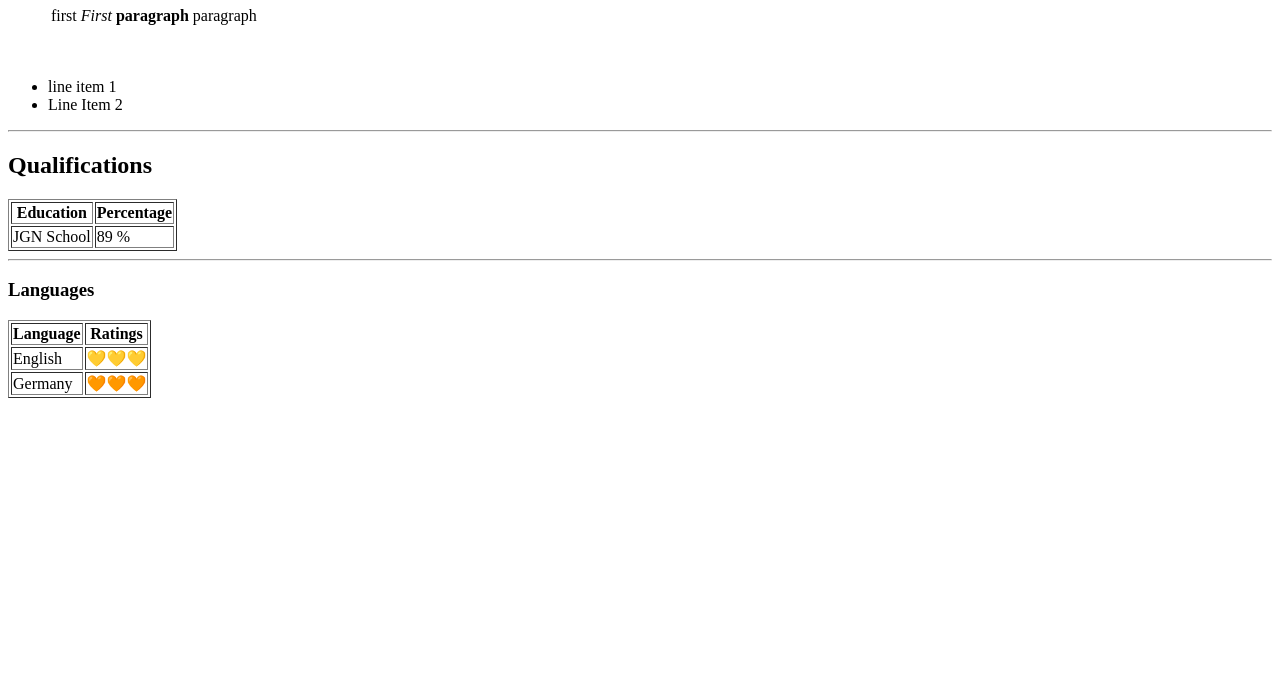
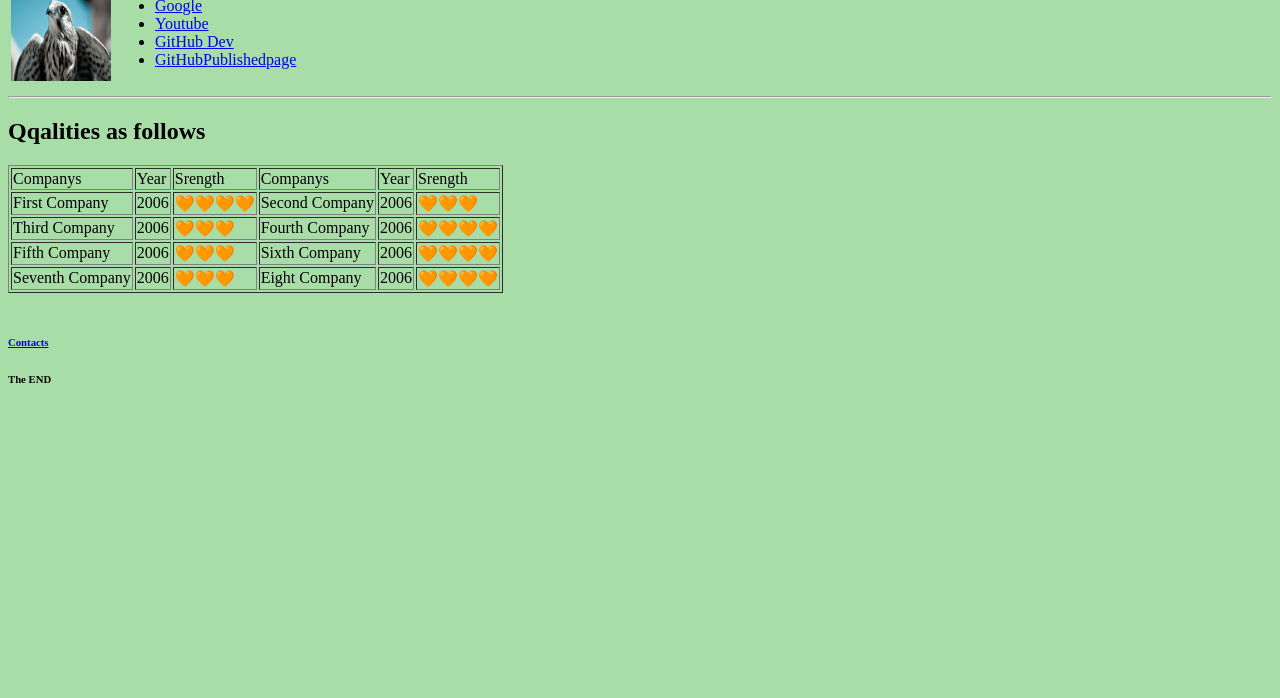
Before and after one commit to subash141984/CV, a plain HTML site: page index.html in a window 1280 px wide. Shown: the part 102-800 px from the top of the page. Drawn offline with Linux system fonts and the light colour scheme.

Commit message:
Add files via upload

```diff
--- a/index.html
+++ b/index.html
@@ -1,44 +1,73 @@
-<!DOCTYPE html>
-<html lang="en" dir="ltr">
-  <head>
-    <meta charset="utf-8">
-    <title>First Own Site</title>
-  </head>
-  <body>
-<table cellspacing="20">
+<!doctype html>
+<html>
+<Title> This is a test websitee </Title>
+<header>
+<h1> This is header 1 <h1>
+</header>
+<Body>
+<table>
 <tr>
-    <td> <img src="test.png" alt=""> </td>
-    <td>     <h1> First header</h1>
-    <p> first <em> First </em> <b> paragraph </b>paragraph </p>  </td>
-  </tr>
-</table>
+<td>
+<link rel="stylesheet" href="sample.css" >
+<img <img class="fit-picture" src="img01.jpg" alt=profilepic" >
+</td>
+<td>
 <ul>
-      <li> line item 1 </li>
-      <li> Line Item 2 </li>
+<li> <a href="https://www.google.com"> Google </a></li>
+<li> <a href="https://www.youtube.com"> Youtube </a> </li>
+<li> <a href="https://github.com/subash141984/CV"> GitHub Dev </a></li>
+<li> <a href="https://subash141984.github.io/CV/"> GitHubPublishedpage </a></li>
 </ul>
-    <hr>
-    <h2> Qualifications </h2>
-        <table cellspacing "10" border="1">
-      <th> Education </th>
-      <th> Percentage </th>
-      <tr>
-        <td> JGN School </td>
-        <td> 89 % </td>
+</td>
 </tr>
 </table>
 <hr>
-    <h3> Languages </h3>
-        <table cellspacing "10" border="1">
-        <th> Language </th>
-        <th> Ratings </th>
+<h2> Qqalities as follows </h2>
+<table cellspacing= "2" border ="1px" >
+<thead>
+<td> Companys </td>
+<td> Year </td>
+<td> Srength </td>
+<td> Companys </td>
+<td> Year </td>
+<td> Srength </td>
+</thead>
 <tr>
-          <td> English </td>
-          <td> 💛💛💛 </td>
+<td> First Company </td>
+<td> 2006 </td>
+<td>🧡🧡🧡🧡 </td>
+<td> Second Company </td>
+<td> 2006 </td>
+<td>🧡🧡🧡 </td>
 </tr>
 <tr>
-          <td> Germany </td>
-          <td> 🧡🧡🧡 </td>
+<td> Third Company </td>
+<td> 2006 </td>
+<td>🧡🧡🧡 </td>
+<td> Fourth Company </td>
+<td> 2006 </td>
+<td>🧡🧡🧡🧡 </td>
+</tr>
+<tr>
+<td> Fifth Company </td>
+<td> 2006 </td>
+<td>🧡🧡🧡 </td>
+<td> Sixth Company </td>
+<td> 2006 </td>
+<td>🧡🧡🧡🧡 </td>
+</tr>
+<tr>
+<td> Seventh Company </td>
+<td> 2006 </td>
+<td>🧡🧡🧡 </td>
+<td> Eight Company </td>
+<td> 2006 </td>
+<td>🧡🧡🧡🧡 </td>
 </tr>
 </table>
-      </body>
+<br>
+<h6> <a href= "contact.html" >Contacts  </a> <h6>
+<Footer>
+The END
+</Footer>
 </html>
--- /dev/null
+++ b/sample.css
@@ -0,0 +1,7 @@
+.fit-picture {
+     width: 100px;
+  height: 100px;
+  background-color: #cccccc;
+}
+
+body { background-color:#a8dda8 }
```
Also changed, not shown: contact.html (added, +24 -0 lines), images/img01.jpg (added), img01.jpg (added). Lines whose indentation alone changed are shown as unchanged.
